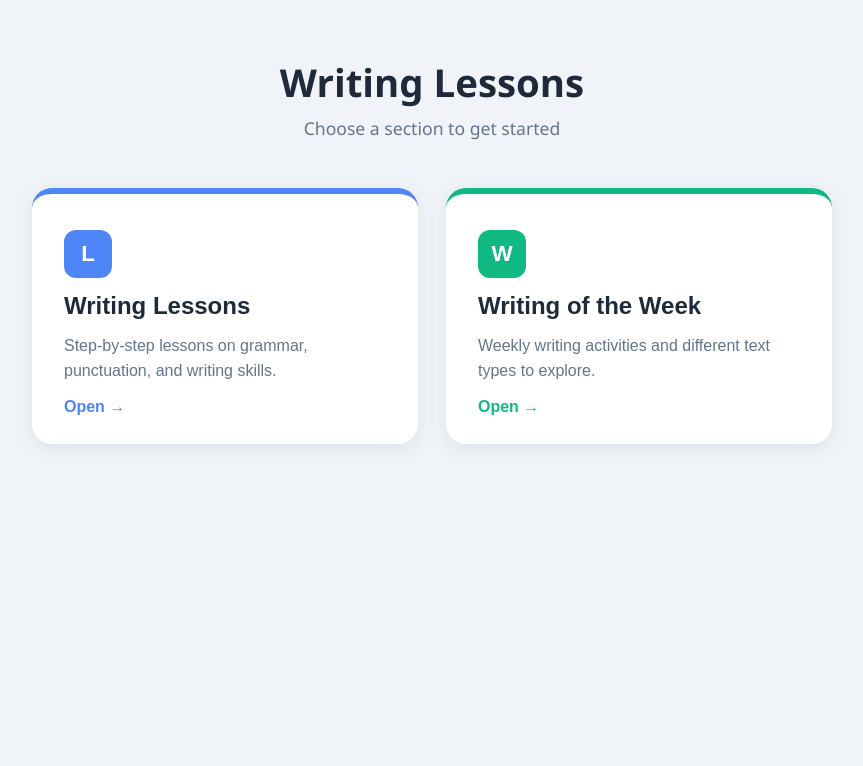
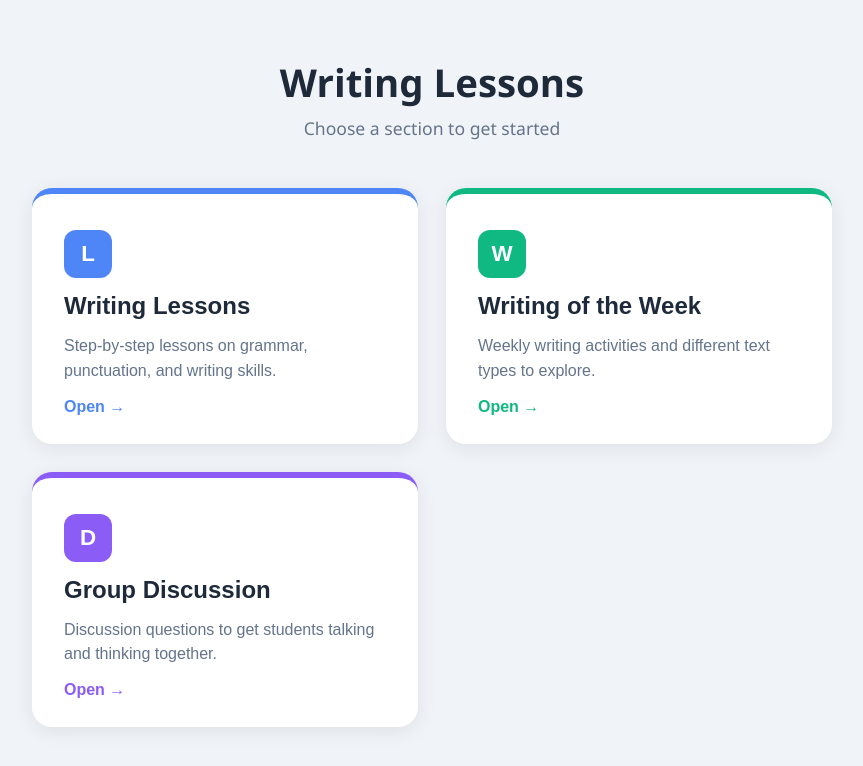
Before and after one commit to jerrinprojects/writing-lesson-slides, a React (Vite) app: page / in a window 1280 px wide. Shown: the top 766 px of the page, without its empty margins (208-1071 px from the left). Built offline with nearby package versions, Linux system fonts and the light colour scheme.

Commit message:
Add Group Discussion category with T2 Day 1 questions — large centred discussion layout

```diff
--- a/src/App.css
+++ b/src/App.css
@@ -115,6 +115,62 @@ body {
     background: rgba(0,0,0,0.4);
     z-index: 99;
   }
+}
+
+/* ── Discussion slide layout ── */
+.slide-view--discussion {
+  justify-content: space-between;
+  background: #f5f3ff;
+}
+
+.discussion-card {
+  background: white;
+  border-radius: 20px;
+  padding: 60px 64px;
+  max-width: 860px;
+  width: 100%;
+  box-shadow: 0 8px 32px rgba(139, 92, 246, 0.12);
+  display: flex;
+  flex-direction: column;
+  align-items: center;
+  justify-content: center;
+  text-align: center;
+  gap: 32px;
+  flex: 1;
+}
+
+.discussion-section {
+  font-size: 0.85rem;
+  font-weight: 800;
+  letter-spacing: 1.4px;
+  text-transform: uppercase;
+}
+
+.discussion-question {
+  font-size: 2.6rem;
+  font-weight: 700;
+  color: #1e2a3a;
+  line-height: 1.3;
+}
+
+.discussion-tip {
+  font-size: 1.1rem;
+  color: #6b7280;
+  font-style: italic;
+  border-top: 1px solid #e5e7eb;
+  padding-top: 20px;
+  width: 100%;
+  text-align: center;
+}
+
+@media (max-width: 900px) {
+  .discussion-question { font-size: 2rem; }
+  .discussion-card { padding: 40px 36px; }
+}
+
+@media (max-width: 600px) {
+  .discussion-question { font-size: 1.6rem; }
+  .discussion-card { padding: 28px 22px; gap: 24px; }
 }
 
 .back-btn {
--- a/src/components/SlideView.tsx
+++ b/src/components/SlideView.tsx
@@ -25,21 +25,23 @@ function renderBody(text: string) {
 }
 
 const typeConfig: Record<string, { color: string; label: string }> = {
-  walt:     { color: "#4f86f7", label: "WALT" },
-  success:  { color: "#10b981", label: "SUCCESS CRITERIA" },
-  learn:    { color: "#f7a44f", label: "LEARNING" },
-  practice: { color: "#c94fbe", label: "PRACTICE" },
-  apply:    { color: "#ef4444", label: "APPLY IT" },
-  recap:    { color: "#64748b", label: "RECAP" },
-  evaluate: { color: "#f59e0b", label: "EVALUATION" },
-  think:    { color: "#06b6d4", label: "THINK" },
+  walt:       { color: "#4f86f7", label: "WALT" },
+  success:    { color: "#10b981", label: "SUCCESS CRITERIA" },
+  learn:      { color: "#f7a44f", label: "LEARNING" },
+  practice:   { color: "#c94fbe", label: "PRACTICE" },
+  apply:      { color: "#ef4444", label: "APPLY IT" },
+  recap:      { color: "#64748b", label: "RECAP" },
+  evaluate:   { color: "#f59e0b", label: "EVALUATION" },
+  think:      { color: "#06b6d4", label: "THINK" },
+  discussion: { color: "#8b5cf6", label: "" },
 };
 
 export default function SlideView({ slide, current, total, lessonTitle, onPrev, onNext, onBack }: SlideViewProps) {
-  const config = typeConfig[slide.content.type] ?? { color: "#4f86f7", label: slide.content.type.toUpperCase() };
+  const config = typeConfig[slide.content.type] ?? { color: "#4f86f7", label: "" };
+  const isDiscussion = slide.content.type === "discussion";
 
   return (
-    <div className="slide-view">
+    <div className={`slide-view ${isDiscussion ? "slide-view--discussion" : ""}`}>
       {/* Mobile only: top bar with back button */}
       <div className="mobile-topbar">
         <button className="back-btn" onClick={onBack}>
@@ -48,10 +50,25 @@ export default function SlideView({ slide, current, total, lessonTitle, onPrev,
         <span style={{ fontSize: "0.9rem", color: "#64748b", fontWeight: 600 }}>{lessonTitle}</span>
       </div>
 
+      {isDiscussion ? (
+        // ── Discussion slide: centred, big question ──
+        <div className="discussion-card" style={{ borderTop: `6px solid ${config.color}` }}>
+          <span className="discussion-section" style={{ color: config.color }}>
+            {slide.title}
+          </span>
+          <p className="discussion-question">{renderBody(slide.content.body)}</p>
+          {slide.content.tip && (
+            <p className="discussion-tip">{slide.content.tip}</p>
+          )}
+        </div>
+      ) : (
+        // ── Regular slide ──
         <div className="slide-card" style={{ borderTop: `6px solid ${config.color}` }}>
+          {config.label && (
             <div className="slide-type-badge" style={{ backgroundColor: config.color }}>
               {config.label}
             </div>
+          )}
 
           <h1 className="slide-title">{slide.title}</h1>
 
@@ -72,6 +89,7 @@ export default function SlideView({ slide, current, total, lessonTitle, onPrev,
             </div>
           )}
         </div>
+      )}
 
       <div className="nav-bar">
         <button className="nav-btn" onClick={onPrev} disabled={current === 0}>
--- a/src/slides/index.ts
+++ b/src/slides/index.ts
@@ -1,7 +1,7 @@
 // ─── Shared ──────────────────────────────────────────────────────────────────
 
 export interface Category {
-  id: "writing-lessons" | "writing-of-the-week";
+  id: "writing-lessons" | "writing-of-the-week" | "group-discussion";
   title: string;
   description: string;
   color: string;
@@ -23,6 +23,13 @@ export const categories: Category[] = [
     color: "#10b981",
     icon: "W",
   },
+  {
+    id: "group-discussion",
+    title: "Group Discussion",
+    description: "Discussion questions to get students talking and thinking together.",
+    color: "#8b5cf6",
+    icon: "D",
+  },
 ];
 
 // ─── Writing Lessons (slide format) ──────────────────────────────────────────
@@ -35,7 +42,7 @@ export interface Slide {
 }
 
 export interface SlideContent {
-  type: "walt" | "success" | "learn" | "practice" | "apply" | "recap" | "evaluate" | "think";
+  type: "walt" | "success" | "learn" | "practice" | "apply" | "recap" | "evaluate" | "think" | "discussion";
   body: string;
   examples?: string[];
   tip?: string;
@@ -43,7 +50,7 @@ export interface SlideContent {
 
 export interface Lesson {
   id: string;
-  category: "writing-lessons";
+  category: "writing-lessons" | "group-discussion";
   title: string;
   description: string;
   color: string;
@@ -218,6 +225,102 @@ export const lessons: Lesson[] = [
       },
     ],
   },
+
+  // ─── Group Discussion ─────────────────────────────────────────────
+  {
+    id: "t2-day1",
+    category: "group-discussion",
+    title: "T2 Day 1",
+    description: "Discussion questions to kick off Term 2 — reconnect, big questions, and goal setting.",
+    color: "#8b5cf6",
+    slides: [
+      {
+        id: 1,
+        title: "Reconnect",
+        summary: "Holiday highlight in 3 words",
+        content: {
+          type: "discussion",
+          body: "Holiday highlight in exactly 3 words — go!",
+          tip: "Share with a partner first, then a few to the class.",
+        },
+      },
+      {
+        id: 2,
+        title: "Reconnect",
+        summary: "Rate your holidays",
+        content: {
+          type: "discussion",
+          body: "Rate your holidays 1 to 10 and explain why.",
+          tip: "Quick whole-class sharing.",
+        },
+      },
+      {
+        id: 3,
+        title: "Big Question",
+        summary: "Liked or respected?",
+        content: {
+          type: "discussion",
+          body: "Is it better to be liked or respected?\n\nCan you have both?",
+        },
+      },
+      {
+        id: 4,
+        title: "Big Question",
+        summary: "Change one school rule",
+        content: {
+          type: "discussion",
+          body: "If you could change one rule at school, what would it be — and why?",
+        },
+      },
+      {
+        id: 5,
+        title: "Big Question",
+        summary: "Smartest or kindest?",
+        content: {
+          type: "discussion",
+          body: "Would you rather be the smartest person in the room or the kindest?\n\nWhy?",
+        },
+      },
+      {
+        id: 6,
+        title: "Big Question",
+        summary: "Social media: good or harm?",
+        content: {
+          type: "discussion",
+          body: "Is social media doing more good or more harm for people our age?",
+        },
+      },
+      {
+        id: 7,
+        title: "Big Question",
+        summary: "Students have a say?",
+        content: {
+          type: "discussion",
+          body: "Should students have a say in what they learn at school?",
+        },
+      },
+      {
+        id: 8,
+        title: "Term 2 Goal Setting",
+        summary: "One thing to get better at",
+        content: {
+          type: "discussion",
+          body: "One thing I want to get better at this term.",
+          tip: "Share with a partner first, then share out to the class.",
+        },
+      },
+      {
+        id: 9,
+        title: "Term 2 Goal Setting",
+        summary: "T1 challenge to tackle differently",
+        content: {
+          type: "discussion",
+          body: "What is something that was hard in Term 1 that you want to tackle differently this term?",
+          tip: "Share with a partner first, then share out to the class.",
+        },
+      },
+    ],
+  },
 ];
 
 export const writingSheets: WritingSheet[] = [
```
Also changed, not shown: 1 other file (tests, documents, lock files or other folders). Lines whose indentation alone changed are shown as unchanged.
